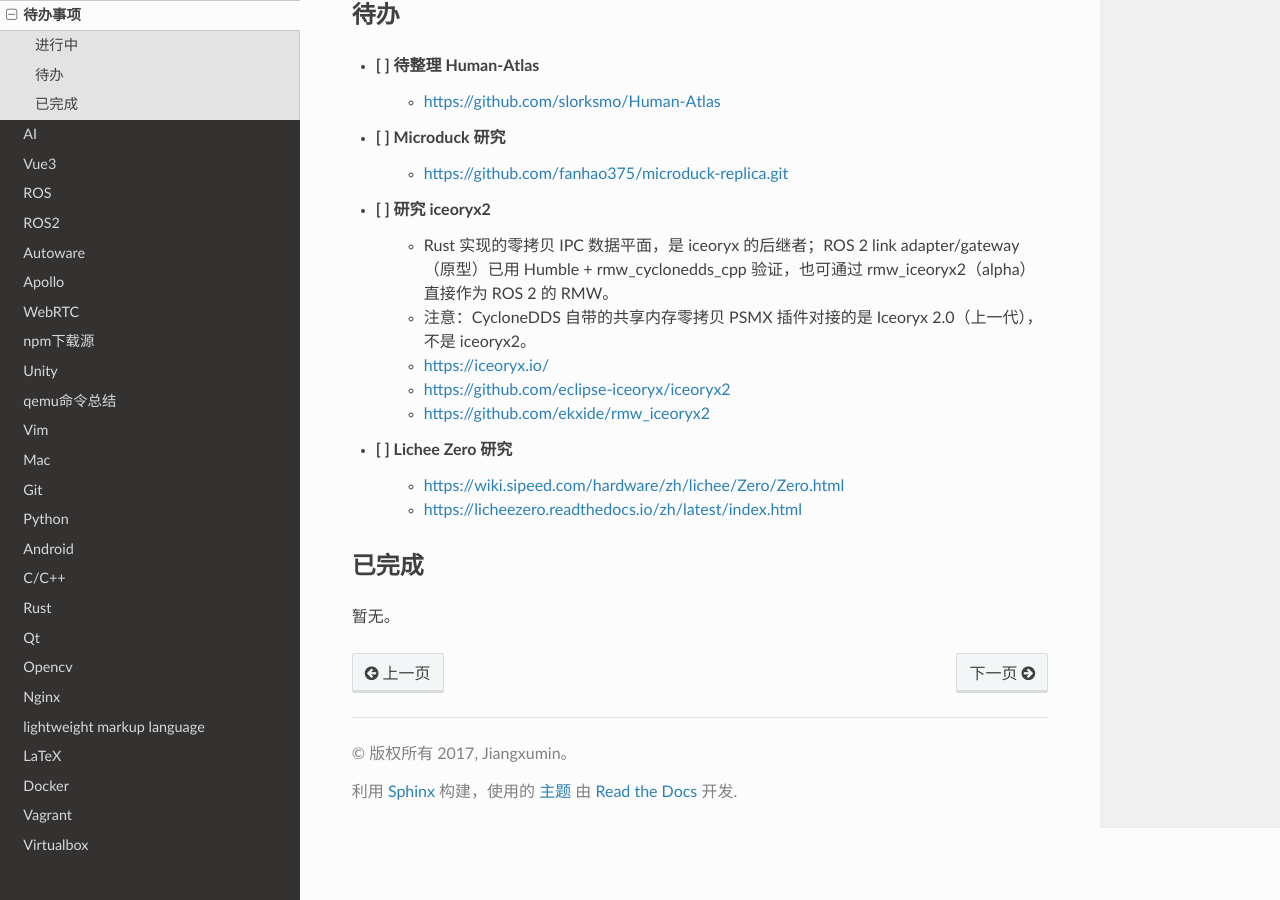
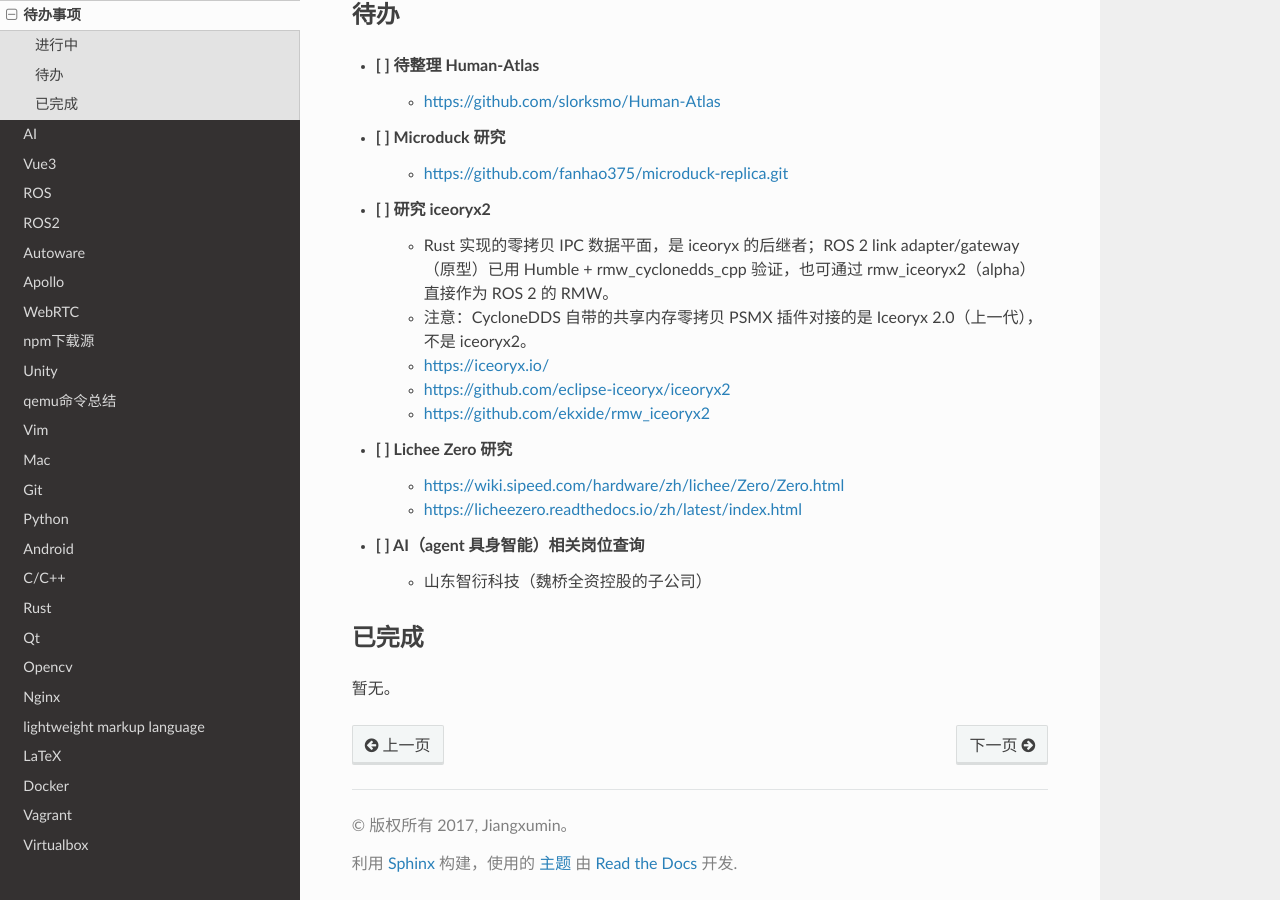
Before and after one commit to my-rds-store/my_space, a Sphinx documentation site: the page built from source/todolist.rst, in a window 1280 px wide and 900 px high, scrolled down 651 px. Built offline with Sphinx 7.4.7 and the Read the Docs theme 3.1.0, drawn with Linux system fonts in a browser that asks for light colours.

Commit message:
待办列表新增 AI 具身智能岗位查询事项
Co-Authored-By: Claude Code <noreply@anthropic.com>

```diff
--- a/source/todolist.rst
+++ b/source/todolist.rst
@@ -46,6 +46,9 @@
     * https://wiki.sipeed.com/hardware/zh/lichee/Zero/Zero.html
     * https://licheezero.readthedocs.io/zh/latest/index.html
 
+* [ ] AI（agent 具身智能）相关岗位查询
+    * 山东智衍科技（魏桥全资控股的子公司）
+
 **********
 已完成
 **********
```
